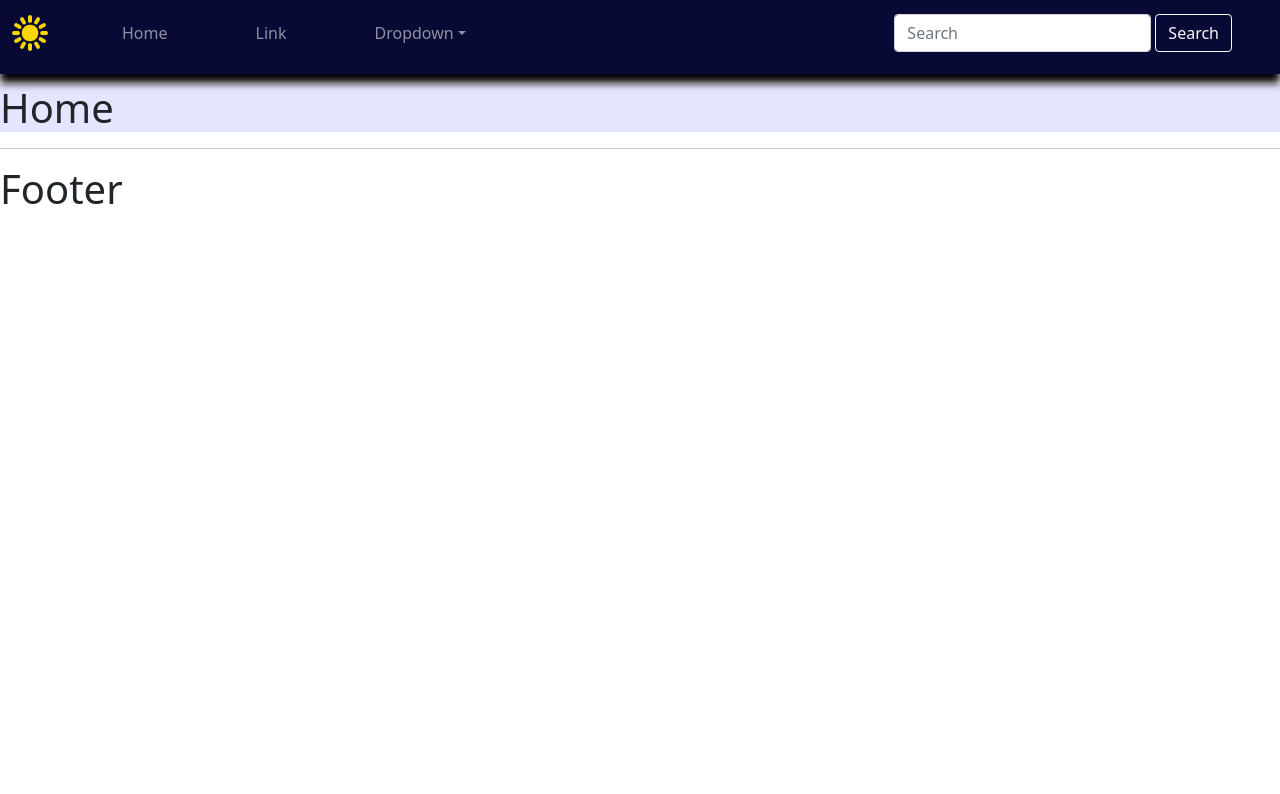
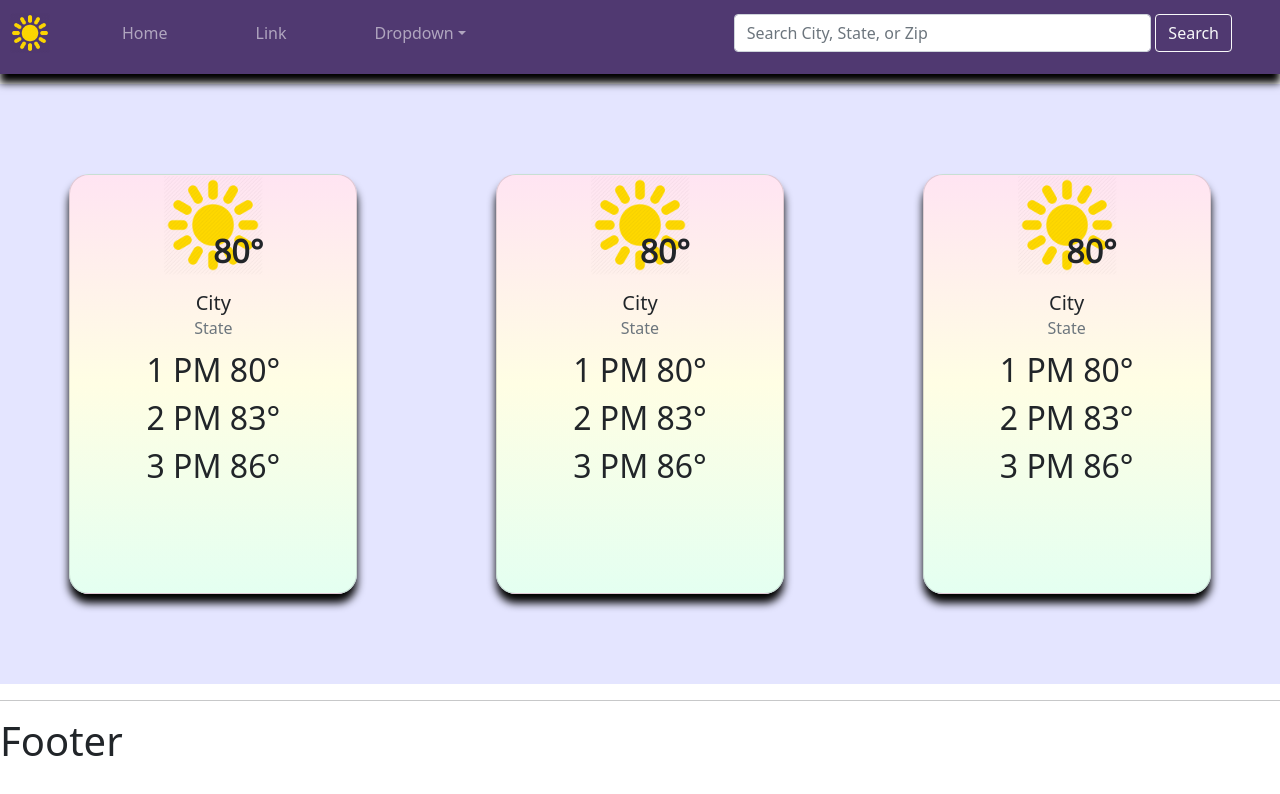
Before and after one commit to pkaseta/Weather-App, a React (Create React App) app: page / in a window 1280 px wide. Shown: the top 794 px of the page. Built offline with nearby package versions, Linux system fonts and the light colour scheme; no server answers.

Commit message:
home screen edits

```diff
--- a/public/index.html
+++ b/public/index.html
@@ -1,20 +1,20 @@
 <!DOCTYPE html>
 <html lang="en">
+
 <head>
   <meta charset="utf-8" />
   <link rel="icon" href="%PUBLIC_URL%/favicon.ico" />
   <meta name="viewport" content="width=device-width, initial-scale=1" />
   <meta name="theme-color" content="#000000" />
-    <meta
-      name="description"
-      content="Web site created using create-react-app"
-    />
+  <meta name="description" content="Web site created using create-react-app" />
   <link rel="apple-touch-icon" href="%PUBLIC_URL%/logo192.png" />
   <!--
       manifest.json provides metadata used when your web app is installed on a
       user's mobile device or desktop. See https://developers.google.com/web/fundamentals/web-app-manifest/
     -->
   <link rel="manifest" href="%PUBLIC_URL%/manifest.json" />
+  <link rel="preconnect" href="https://fonts.gstatic.com">
+  <link href="https://fonts.googleapis.com/css2?family=Open+Sans&display=swap" rel="stylesheet">
   <!--
       Notice the use of %PUBLIC_URL% in the tags above.
       It will be replaced with the URL of the `public` folder during the build.
@@ -26,6 +26,7 @@
     -->
   <title>React App</title>
 </head>
+
 <body>
   <noscript>You need to enable JavaScript to run this app.</noscript>
   <div id="root"></div>
@@ -40,4 +41,5 @@
       To create a production bundle, use `npm run build` or `yarn build`.
     -->
 </body>
+
 </html>
--- a/src/components/navbar/Navbar.css
+++ b/src/components/navbar/Navbar.css
@@ -1,9 +1,10 @@
 .navigationBar{
-    background-color: #080a35;
+    background-color: #503971;
 
 }
 .searchBar {
     display: flex;
+    width: 45%;
 }
 @media (min-width: 992px) {
 .navbar-expand-lg .navbar-collapse {
--- a/src/components/navbar/Navbar.js
+++ b/src/components/navbar/Navbar.js
@@ -22,7 +22,7 @@ function NavBar() {
                     </NavDropdown>
                 </Nav>
                 <Form className="searchBar">
-                    <FormControl inline type="text" placeholder="Search" className="mr-sm-2" />
+                    <FormControl inline type="text" placeholder="Search City, State, or Zip" className="mr-sm-3" />
                     <Button inline variant="outline-light">Search</Button>
                 </Form>
             </Navbar.Collapse>
--- a/src/views/home/Home.css
+++ b/src/views/home/Home.css
@@ -1,3 +1,34 @@
 .homePage{
+    height: 75vh;
     background-color: #E4E5FF;
+    display: flex;
+    justify-content: space-around;
+    align-items: center;
 }
+.weatherCard{
+    width: 18rem;
+    height: 70%;
+    border-radius: 20px;
+    background: linear-gradient(#FFE4F2, #FFFEE4, #E4FFF1);
+    box-shadow: 0 9px 8px black;
+    text-align: center;
+
+}
+.imageContainer{
+    position: relative;
+    display: flex;
+    height: 100px;
+    width: 100px;
+    margin: auto;
+}
+.temperature{
+    font-family: 'Open Sans', sans-serif;
+    font-size: 200%;
+    font-weight: bolder;
+    position:absolute;
+    bottom: 0;
+    right: 0;
+}
+.hourly{
+    font-size: 200%;
+}
--- a/src/views/home/Home.js
+++ b/src/views/home/Home.js
@@ -1,10 +1,78 @@
 import React from 'react'
-
+import Card from 'react-bootstrap/Card'
+import { Image } from 'react-bootstrap'
+import Sunshine from '../../assets/sunshine.png'
 function Home() {
+    fetch("api.openweathermap.org / data / 2.5 / weather ? q = London, uk & callback=test & appid=9daff99fb017dcc2d30ed2190b564f1b")
+        .then((res) => res.json())
+        .then((data) => console.log(data))
     return (
         <div className="homePage">
-            <h1>Home</h1>
+            <Card className="weatherCard">
+                <div className="imageContainer">
+                    <Image src={Sunshine} style={{ height: '100px', width: '100px', margin: 'auto' }} />
+                    <div className="temperature">80{'\u00b0'}</div>
+                </div>
+                <Card.Body>
+                    <Card.Title>City</Card.Title>
+                    <Card.Subtitle className="mb-2 text-muted">State</Card.Subtitle>
+                    <div className="hourly">
+                        <Card.Text>
+                            1 PM 80{'\u00b0'}
+                            <br />
+                        2 PM 83{'\u00b0'}
+                            <br />
+                        3 PM 86{'\u00b0'}
+                        </Card.Text>
+                    </div>
+                    {/* <Card.Link href="#">Card Link</Card.Link>
+                    <Card.Link href="#">Another Link</Card.Link> */}
+                </Card.Body>
+            </Card>
+            <Card className="weatherCard">
+                <div className="imageContainer">
+                    <Image src={Sunshine} style={{ height: '100px', width: '100px', margin: 'auto' }} />
+                    <div className="temperature">80{'\u00b0'}</div>
+                </div>
+                <Card.Body>
+                    <Card.Title>City</Card.Title>
+                    <Card.Subtitle className="mb-2 text-muted">State</Card.Subtitle>
+                    <div className="hourly">
+                        <Card.Text>
+                            1 PM 80{'\u00b0'}
+                            <br />
+                        2 PM 83{'\u00b0'}
+                            <br />
+                        3 PM 86{'\u00b0'}
+                        </Card.Text>
+                    </div>
+                    {/* <Card.Link href="#">Card Link</Card.Link>
+                    <Card.Link href="#">Another Link</Card.Link> */}
+                </Card.Body>
+            </Card>
+            <Card className="weatherCard">
+                <div className="imageContainer">
+                    <Image src={Sunshine} style={{ height: '100px', width: '100px', margin: 'auto' }} />
+                    <div className="temperature">80{'\u00b0'}</div>
+                </div>
+                <Card.Body>
+                    <Card.Title>City</Card.Title>
+                    <Card.Subtitle className="mb-2 text-muted">State</Card.Subtitle>
+                    <div className="hourly">
+                        <Card.Text>
+                            1 PM 80{'\u00b0'}
+                            <br />
+                            2 PM 83{'\u00b0'}
+                            <br />
+                            3 PM 86{'\u00b0'}
+                        </Card.Text>
+                    </div>
+                    {/* <Card.Link href="#">Card Link</Card.Link>
+                    <Card.Link href="#">Another Link</Card.Link> */}
+                </Card.Body>
+            </Card>
         </div>
+
     )
 }
 
```
Also changed, not shown: 1 other file (tests, documents, lock files or other folders). Lines whose indentation alone changed are shown as unchanged.
